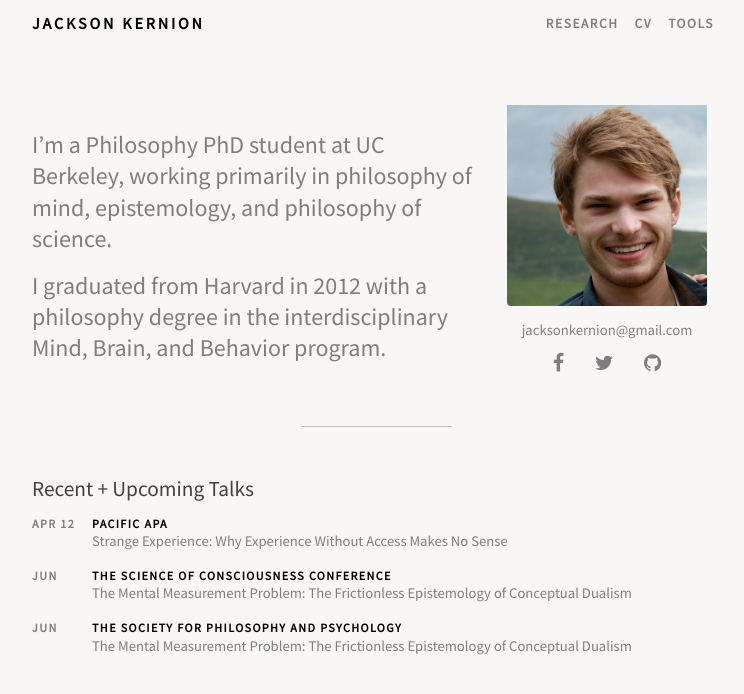
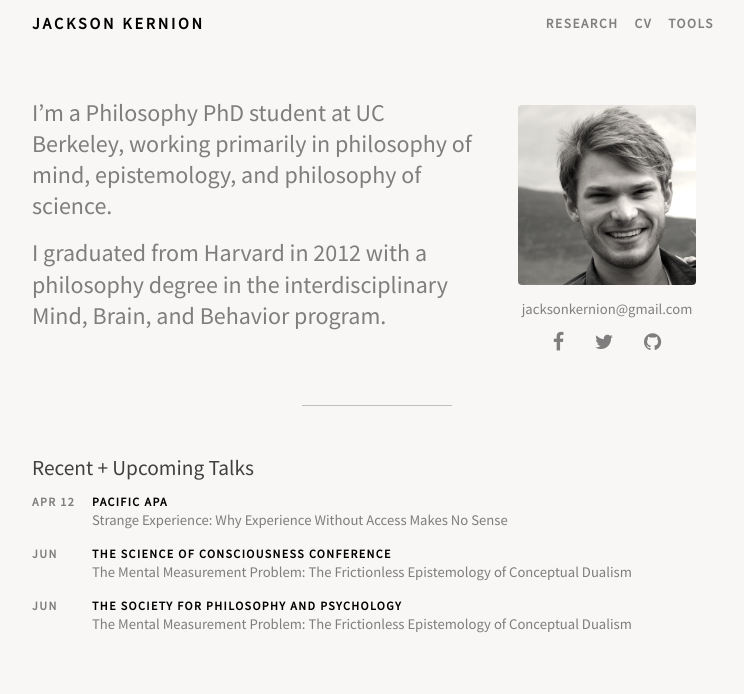
Before and after one commit to jacksonkernion/jacksonkernion.github.io, a Jekyll site: the page built from index.md, in a window 1280 px wide. Shown: the top 694 px of the page, without its empty margins (263-1007 px from the left). Built offline with Jekyll 4.4.1, drawn with Linux system fonts in a browser that asks for light colours; nearby versions of some CDN libraries; our own code applies the rules of GitHub Pages for plain Markdown files.

Commit message:
fixing class on home page

```diff
--- a/index.md
+++ b/index.md
@@ -1,7 +1,7 @@
 
-<div class="row about-container align-items-center">
-  <div class="col-12 col-sm-4 push-sm-8 text-center">
-    <img src="assets/images/profile.jpg" class="rounded img-fluid profile mt-md-0 mb-md-0 mt-4 mb-4">
+<div class="row about-container">
+  <div class="profile col-12 col-sm-4 push-sm-8 text-center">
+    <img src="assets/images/profile.jpg" class="rounded img-fluid">
     <div class="contact-links">
       <div class="email">jacksonkernion@gmail.com</div>
       <div class="social-links">
```
